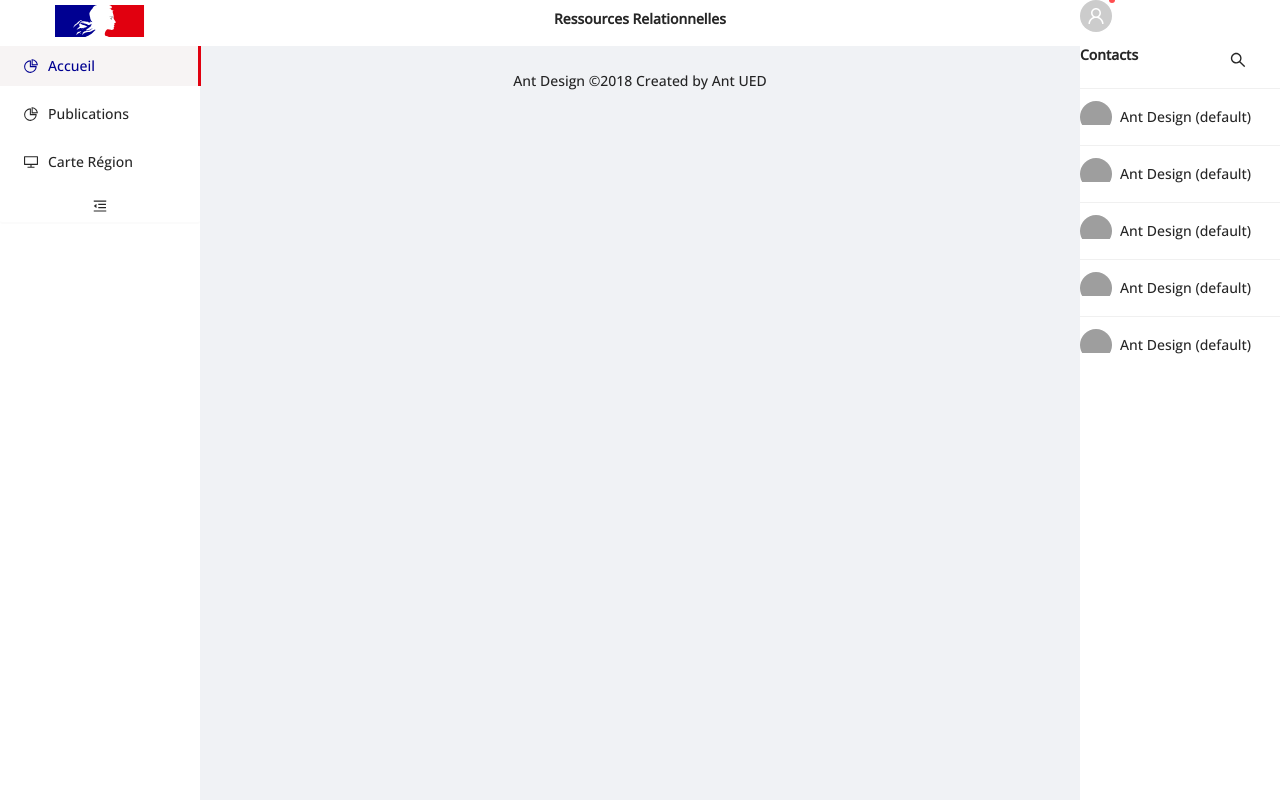
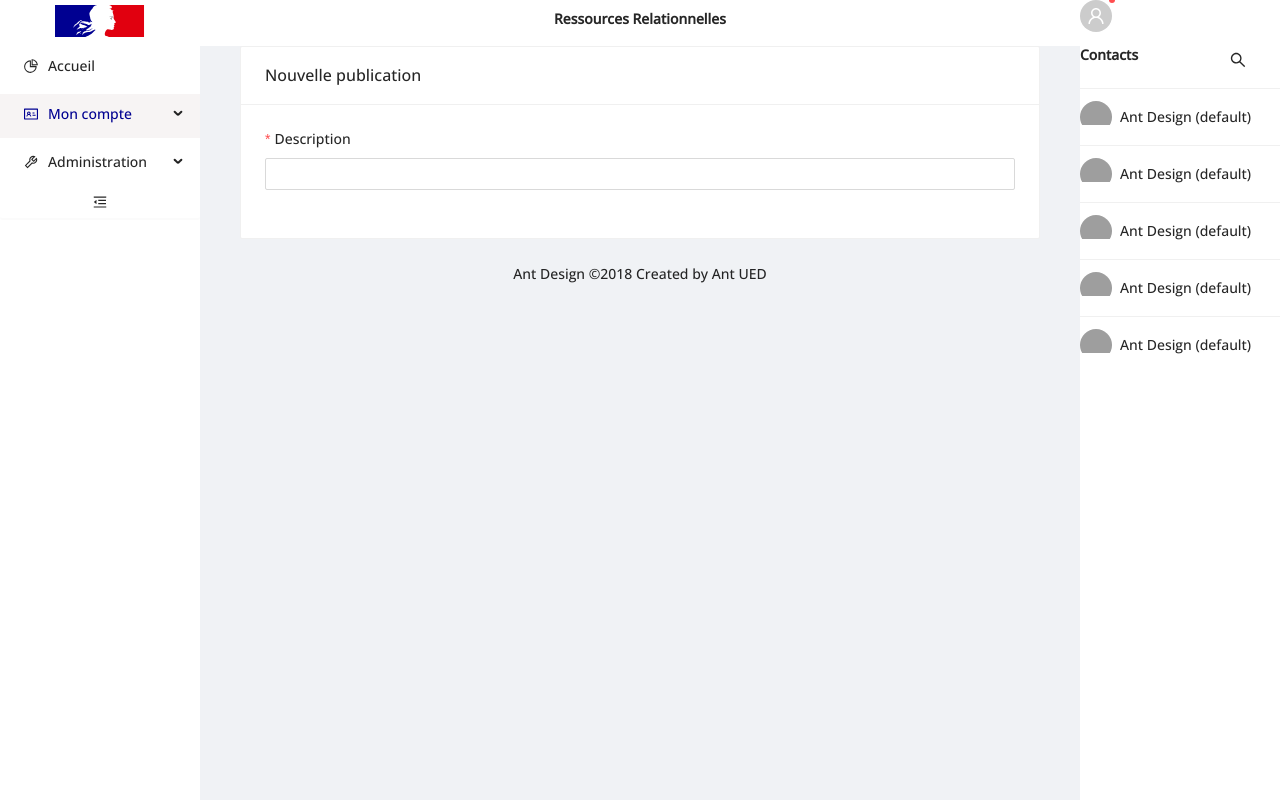
Before and after one commit to Noe-Louvell/web-app, a Next.js app: page /dev in a window 1280 px wide. Built offline with nearby package versions, Linux system fonts and the light colour scheme; grey boxes are pictures that could not be loaded.

Commit message:
Menu sider

```diff
--- /dev/null
+++ b/Components/Ressource/FormlaireRessource/FormulaireRessource.tsx
@@ -0,0 +1,97 @@
+import * as React from 'react';
+import { useEffect, useState } from 'react';
+import { Form, Input, Button, Col, Row, Typography, Progress, Spin, Card } from 'antd';
+import { IRessource } from '../../../interfaces/IRessource';
+
+const { Text } = Typography;
+
+interface IValueForm {
+    nom: string,
+    prenom: string,
+    email: string,
+    password: string
+}
+
+interface IFormulaireProps {
+    type: string,
+    ressource?: IRessource
+}
+const FormulaireRessource: React.FunctionComponent<IFormulaireProps> = ({ type, ressource }) => {
+    const [form] = Form.useForm();
+    const [, forceUpdate] = useState({});
+    const [regexRes, setRegexRes] = useState('');
+    const [isLoading, setIsLoading] = useState(false);
+
+    useEffect(() => {
+        forceUpdate({});
+    }, []);
+
+    const mediumRegexPassword = '^(((?=.*[a-z])(?=.*[A-Z]))|((?=.*[a-z])(?=.*[0-9]))|((?=.*[A-Z])(?=.*[0-9])))(?=.{6,})';
+    const strongRegexPassword = '^(?=.*[a-z])(?=.*[A-Z])(?=.*[0-9])(?=.*[!@#\$%\^&\*])(?=.{8,})';
+
+
+
+    const onFinish = async (values: IValueForm) => {
+        setIsLoading(true);
+
+        await console.log('create or update' + values);
+        form.resetFields();
+        setRegexRes('');
+        setIsLoading(false);
+    };
+
+    return (
+        isLoading ? <Spin className='center' /> :
+
+        <div className='center'>
+            <Card title={type == 'create' ? "Nouvelle publication" :  "Modifier la publication"} style={{width:'100vh'}}>
+            < Form
+                    form={form}
+                    onFinish={onFinish}
+                    layout='vertical'
+                >
+                    <Row gutter={{ xs: 8, sm: 16, md: 24, lg: 32 }} align="middle">
+                        <Col span={24}>
+                            <Form.Item
+                                label="Description"
+                                name="description"
+                                rules={[
+                                    {
+                                        required: true,
+                                        message: 'Veuillez entrer une description !'
+                                    },
+                                    {
+                                        max: 600,
+                                        message: 'La description est trop grande !'
+                                    }
+                                ]}
+                            >
+                                <Input type={'text'} />
+                            </Form.Item>
+                        </Col>
+                    </Row>
+                    {/* <Form.Item
+                        shouldUpdate
+                    >
+                        {() => (
+                            <Button
+                                style={{ width: '30%' }}
+                                type="primary"
+                                htmlType="submit"
+                                disabled={
+                                    !form.isFieldsTouched(true) ||
+                                    !!form.getFieldsError().filter(({ errors }) => errors.length).length
+                                }
+                            >
+                                S&apos;inscrire
+                            </Button>
+                        )}
+                    </Form.Item> */}
+                </Form>
+        </Card>
+        </div>
+
+                );
+};
+
+                export default FormulaireRessource;
--- a/Components/generic/MenuSider/MenuSider.tsx
+++ b/Components/generic/MenuSider/MenuSider.tsx
@@ -6,9 +6,17 @@ import {
     MenuFoldOutlined,
     PieChartOutlined,
     DesktopOutlined,
+    MailOutlined,
+    UserOutlined,
+    CommentOutlined,
+    IdcardOutlined,
+    ReadOutlined,
+    TeamOutlined,
+    ToolOutlined,
 } from '@ant-design/icons';
 const { Sider } = Layout;
 import { MarianneIcon } from '../CustomIcon/CutomIcons';
+import SubMenu from 'antd/lib/menu/SubMenu';
 
 export const MenuSider: FunctionComponent = () => {
     const [collapsed, setCollapsed] = useState(false);
@@ -35,25 +43,22 @@ export const MenuSider: FunctionComponent = () => {
                     mode="inline"
                     inlineCollapsed={collapsed}
                 >
-                    <Menu.Item key="1" icon={<PieChartOutlined />}>
+                    <Menu.Item key="acceuil" icon={<PieChartOutlined />}>
                         Accueil
                     </Menu.Item>
-                    <Menu.Item key="2" icon={<PieChartOutlined />}>
-                        Publications
-                    </Menu.Item>
-                    <Menu.Item key="3" icon={<DesktopOutlined />}>
-                        Carte Région
-                    </Menu.Item >
+                    <SubMenu key="compte" icon={<IdcardOutlined />} title="Mon compte">
+                        <Menu.Item icon={<UserOutlined />} key="1">Profile</Menu.Item>
+                        <Menu.Item icon={<ReadOutlined />} key="2">Mes publications</Menu.Item>
+                        <Menu.Item icon={<TeamOutlined />} key="3">Mes amis</Menu.Item>
+                    </SubMenu>
+                    <SubMenu key="administration" icon={<ToolOutlined />} title="Administration">
+                        <Menu.Item icon={<TeamOutlined />} key="5">Utilisateurs</Menu.Item>
+                        <Menu.Item icon={<ReadOutlined />} key="6">Publications</Menu.Item>
+                        <Menu.Item icon={<CommentOutlined />} key="7">Commentaires</Menu.Item>
+                    </SubMenu>
                     <Button key="action" onClick={() => setCollapsed(!collapsed)} style={{ justifyContent: 'center', width: '100%', borderWidth: 0 }}>
                         {React.createElement(collapsed ? MenuUnfoldOutlined : MenuFoldOutlined)}
                     </Button>
-                    {/* <SubMenu key="4" icon={<MailOutlined />} title="Mon profile">
-                        <Menu.Item key="5">Moi</Menu.Item>
-                        <Menu.Item key="6">Mes publications</Menu.Item>
-                        <Menu.Item key="7">Mes amis</Menu.Item>
-                        <Menu.Item key="8">Options</Menu.Item>
-                    </SubMenu> */}
-
                 </Menu>
             </Sider>
         </>
--- a/interfaces/IRessource.ts
+++ b/interfaces/IRessource.ts
@@ -7,6 +7,7 @@ export interface IRessource {
     auteur: IUser,
     commentaires?: ICommentaire[];
     date_creation: string,
+    audio: string,
     image?: string,
     like: number,
     partage?: number,
--- a/pages/dev/index.tsx
+++ b/pages/dev/index.tsx
@@ -1,9 +1,15 @@
 import * as React from 'react';
 import Layout from '../../Components/generic/Layout/Layout';
 import { MenuSider } from '../../Components/generic/MenuSider/MenuSider';
+import Page from '../../Components/generic/Page/Page';
+import FormulaireRessource from '../../Components/Ressource/FormlaireRessource/FormulaireRessource';
 
 export default function Developement() {
     return (
-        <Layout />
+        <Page
+            title='Publications'
+        >
+            <FormulaireRessource type='create' />
+        </Page>
     );
 }
```
Also changed, not shown: Components/generic/Login/Formulaires/LoginCreate.tsx (+5 -5 lines), interfaces/IUser.ts (+7 -6 lines).
